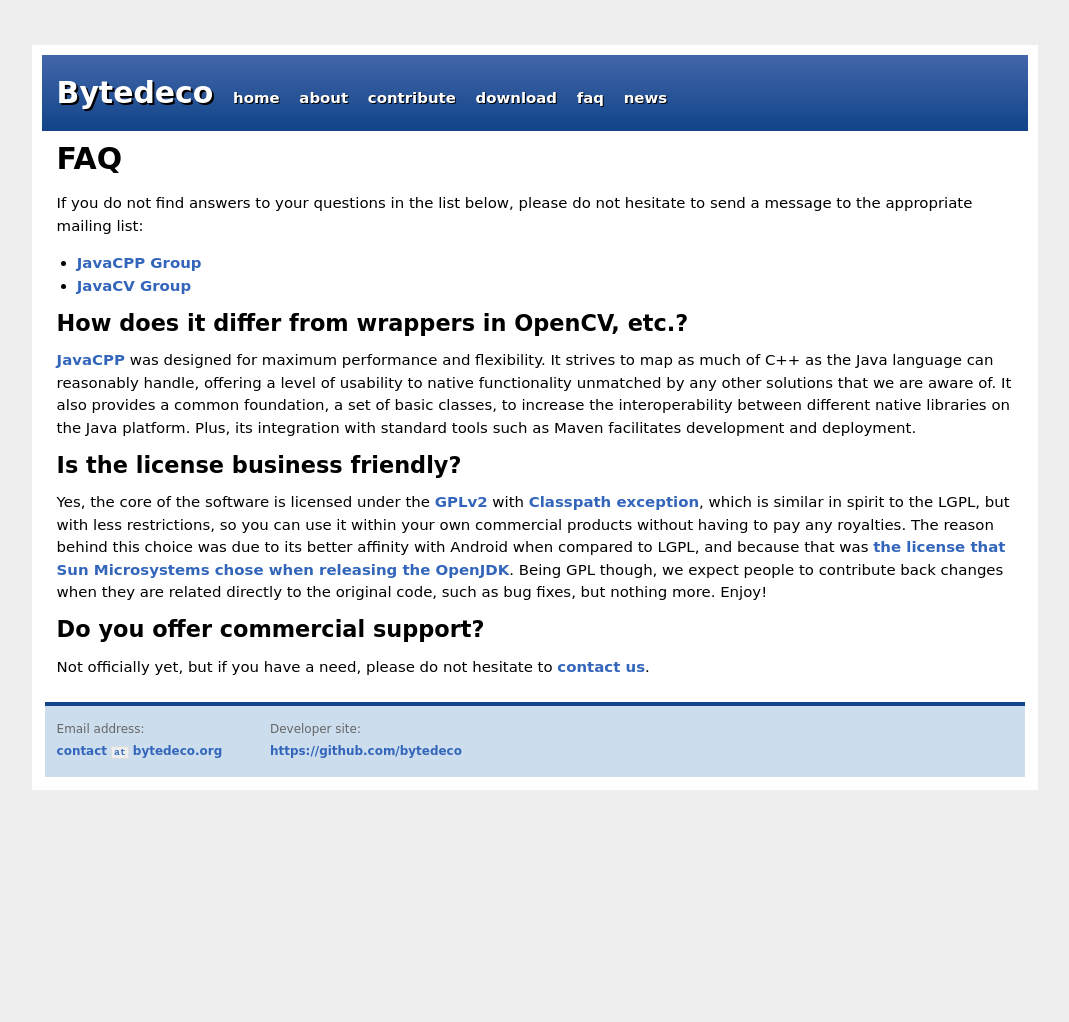
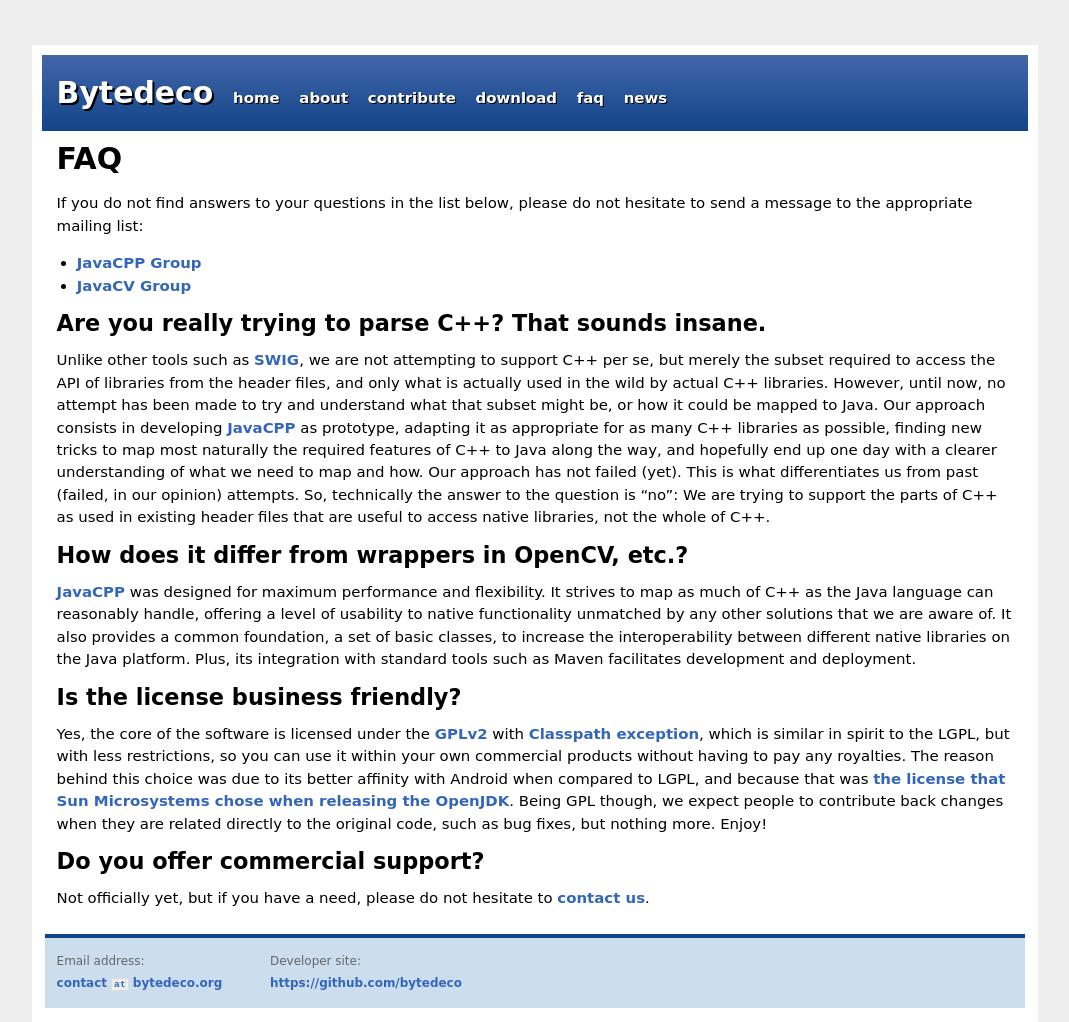
Before and after one commit to bytedeco/bytedeco.github.io, a Jekyll site: the page built from faq/index.md, in a window 1280 px wide. Shown: the whole page, without its empty margins (105-1174 px from the left). Built offline with Jekyll 4.4.1, drawn with Linux system fonts in a browser that asks for light colours; Markdown is read by kramdown in place of the engine named in the settings; before the commit the page ends 945 px from its top, so only the background shows below that.

Commit message:
Narrow down site description and update FAQ

```diff
--- a/_config.yml
+++ b/_config.yml
@@ -1,5 +1,5 @@
 name: Bytedeco
-description: <strong>Bytedeco</strong> aims to provide unique but powerful development tools, targeting mainly the Java platform. It is home most notably to <strong>JavaCPP</strong>, the missing bridge between Java and C++. See the <a href="https://github.com/bytedeco">developer site on GitHub</a> for more information about the projects.
+description: <strong>Bytedeco</strong> aims to be the portal for native libraries on the Java platform, offering ready-to-use bindings generated with the codeveloped <strong>JavaCPP</strong>, the missing bridge between Java and C/C++. See the <a href="https://github.com/bytedeco">developer site on GitHub</a> for more information about the projects.
 url: http://bytedeco.org
 markdown: redcarpet
 pygments: true
--- a/faq/index.md
+++ b/faq/index.md
@@ -10,6 +10,11 @@ If you do not find answers to your questions in the list below, please do not he
 
  * [JavaCPP Group](http://groups.google.com/group/javacpp-project)
  * [JavaCV Group](http://groups.google.com/group/javacv)
+
+Are you really trying to parse C++? That sounds insane.
+-------------------------------------------------------
+
+Unlike other tools such as [SWIG](http://www.swig.org/), we are not attempting to support C++ per se, but merely the subset required to access the API of libraries from the header files, and only what is actually used in the wild by actual C++ libraries. However, until now, no attempt has been made to try and understand what that subset might be, or how it could be mapped to Java. Our approach consists in developing [JavaCPP](https://github.com/bytedeco/javacpp) as prototype, adapting it as appropriate for as many C++ libraries as possible, finding new tricks to map most naturally the required features of C++ to Java along the way, and hopefully end up one day with a clearer understanding of what we need to map and how. Our approach has not failed (yet). This is what differentiates us from past (failed, in our opinion) attempts. So, technically the answer to the question is "no": We are trying to support the parts of C++ as used in existing header files that are useful to access native libraries, not the whole of C++.
 
 How does it differ from wrappers in OpenCV, etc.?
 -------------------------------------------------
```
